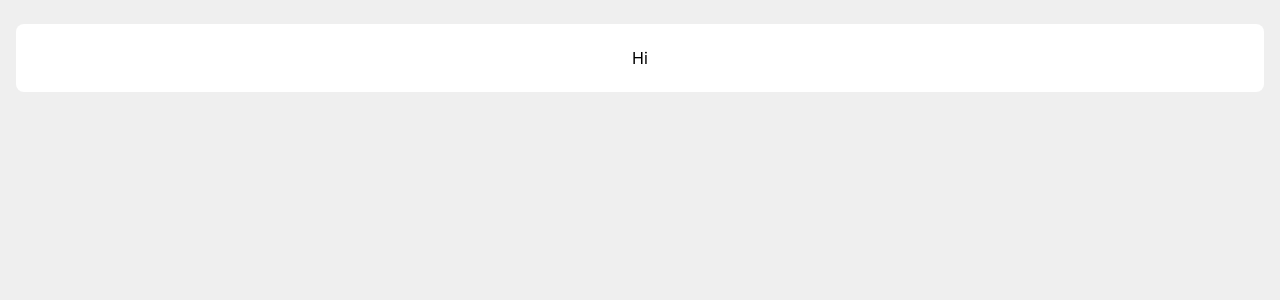
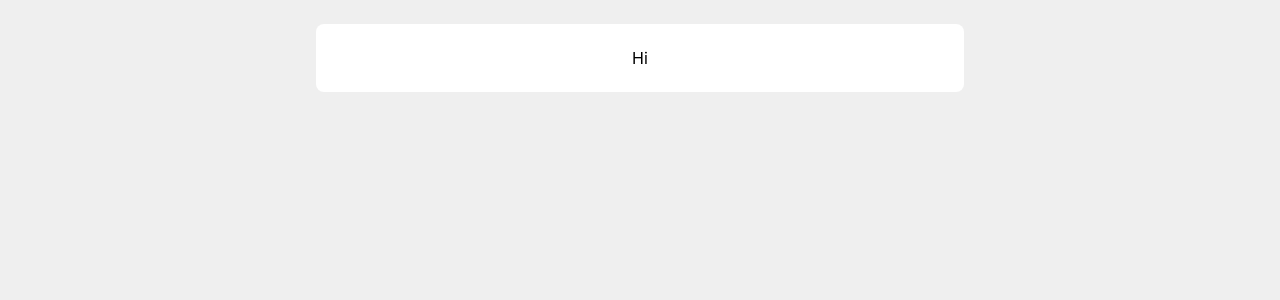
Before and after one commit to mohammadmehdi-rp/bentoak-test, a React (Create React App) app: page / in a window 1280 px wide. Shown: the top 300 px of the page. Built offline with nearby package versions, Linux system fonts and the light colour scheme.

Commit message:
feat: add AuthLayout

```diff
--- /dev/null
+++ b/src/layouts/AuthLayout.tsx
@@ -0,0 +1,7 @@
+import "./styles.css";
+
+function AuthLayout({ children }: { children: React.ReactNode }) {
+  return <div className="container">{children}</div>;
+}
+
+export default AuthLayout;
--- a/src/layouts/MainLayout.tsx
+++ /dev/null
@@ -1,7 +0,0 @@
-import "./styles.css";
-
-function MainLayout({ children }: { children: React.ReactNode }) {
-  return <div className="container">{children}</div>;
-}
-
-export default MainLayout;
--- a/src/layouts/index.ts
+++ b/src/layouts/index.ts
@@ -1 +1 @@
-export { default as MainLayout } from "./MainLayout";
+export { default as AuthLayout } from "./AuthLayout";
--- a/src/layouts/styles.css
+++ b/src/layouts/styles.css
@@ -6,7 +6,7 @@
     margin: auto;
     margin-top: 24px;
     padding: 24px;
-    width: 1200px;
+    width: 600px;
     background-color: white;
     border-radius: 8px;
 }
--- a/src/pages/register/RegisterPage.tsx
+++ b/src/pages/register/RegisterPage.tsx
@@ -1,7 +1,7 @@
-import { MainLayout } from "layouts";
+import { AuthLayout } from "layouts";
 
 function RegisterPage() {
-  return <MainLayout>Hi</MainLayout>;
+  return <AuthLayout>Hi</AuthLayout>;
 }
 
 export default RegisterPage;
```
